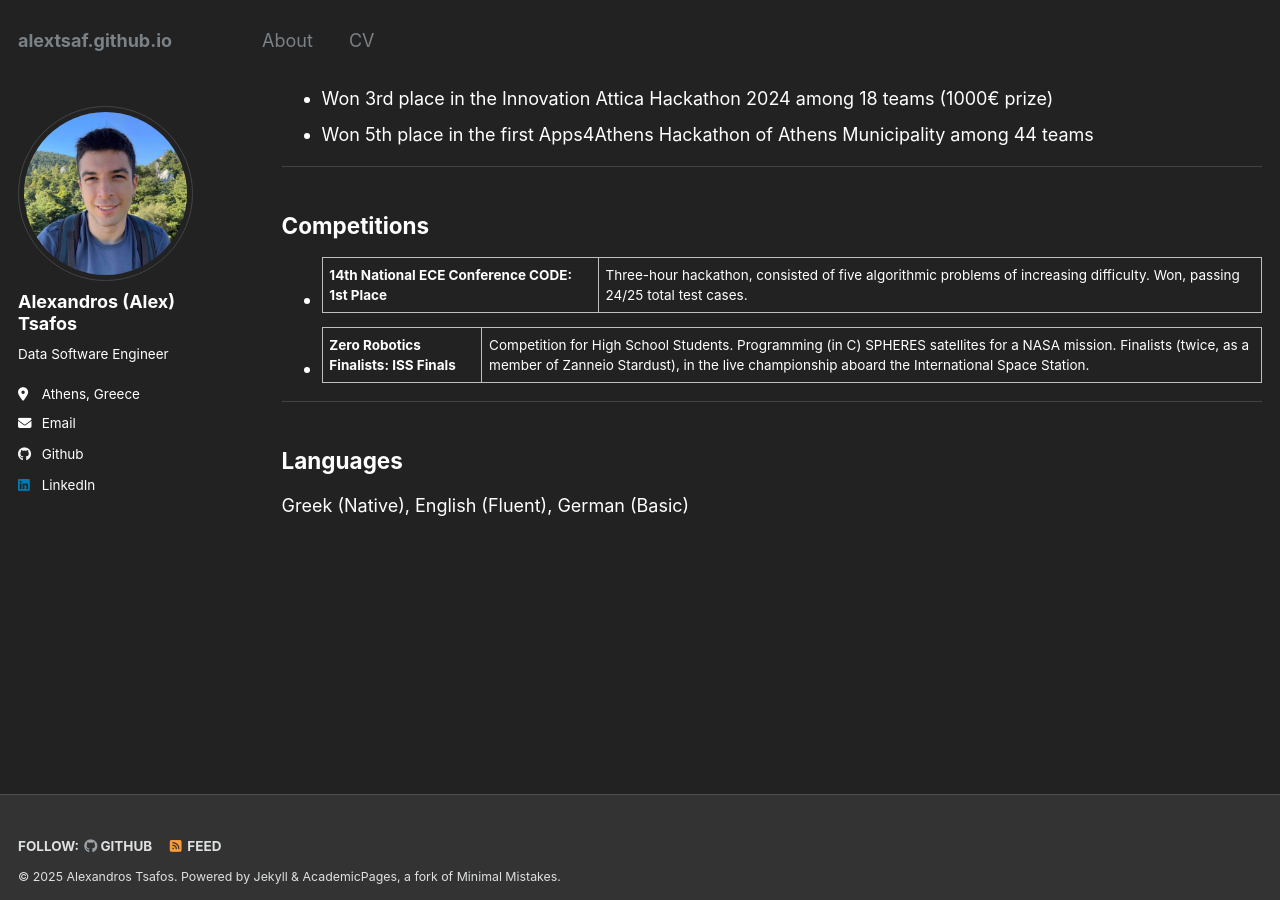
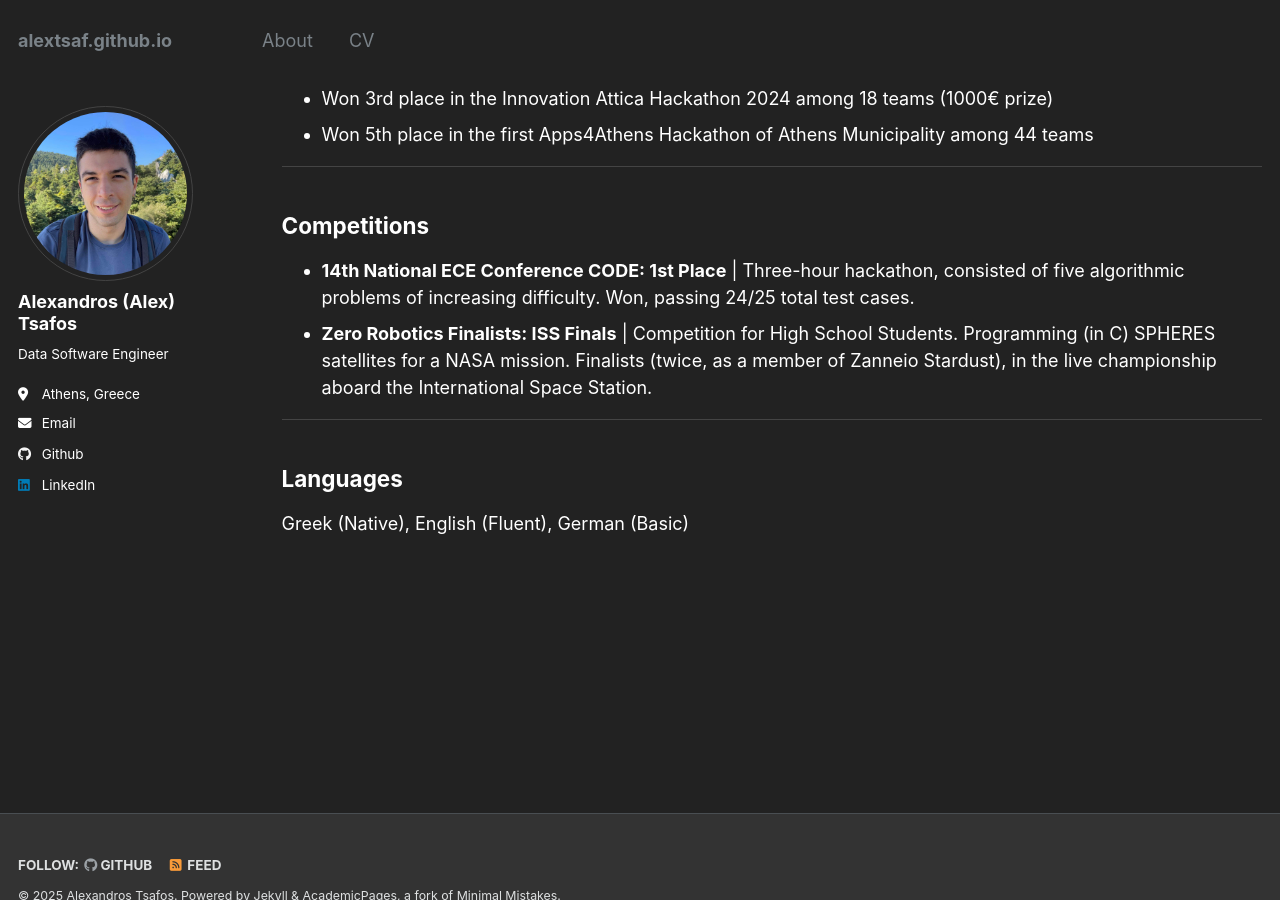
Before and after one commit to alextsaf/alextsaf.github.io, a Jekyll site: the page built from _pages/cv.md, in a window 1280 px wide and 900 px high, scrolled down 1722 px. Built offline with Jekyll 4.4.1, drawn with Linux system fonts in a browser that asks for light colours.

Commit message:
backslash for "|" charcater

```diff
--- a/_pages/cv.md
+++ b/_pages/cv.md
@@ -63,8 +63,8 @@ Athens, Attiki, Greece
 ---
 
 ## Competitions
-- **14th National ECE Conference CODE: 1st Place** | Three-hour hackathon, consisted of five algorithmic problems of increasing difficulty. Won, passing 24/25 total test cases.
-- **Zero Robotics Finalists: ISS Finals** | Competition for High School Students. Programming (in C) SPHERES satellites for a NASA mission. Finalists (twice, as a member of Zanneio Stardust), in the live championship aboard the International Space Station.
+- **14th National ECE Conference CODE: 1st Place** \| Three-hour hackathon, consisted of five algorithmic problems of increasing difficulty. Won, passing 24/25 total test cases.
+- **Zero Robotics Finalists: ISS Finals** \| Competition for High School Students. Programming (in C) SPHERES satellites for a NASA mission. Finalists (twice, as a member of Zanneio Stardust), in the live championship aboard the International Space Station.
 
 
 ---
```
